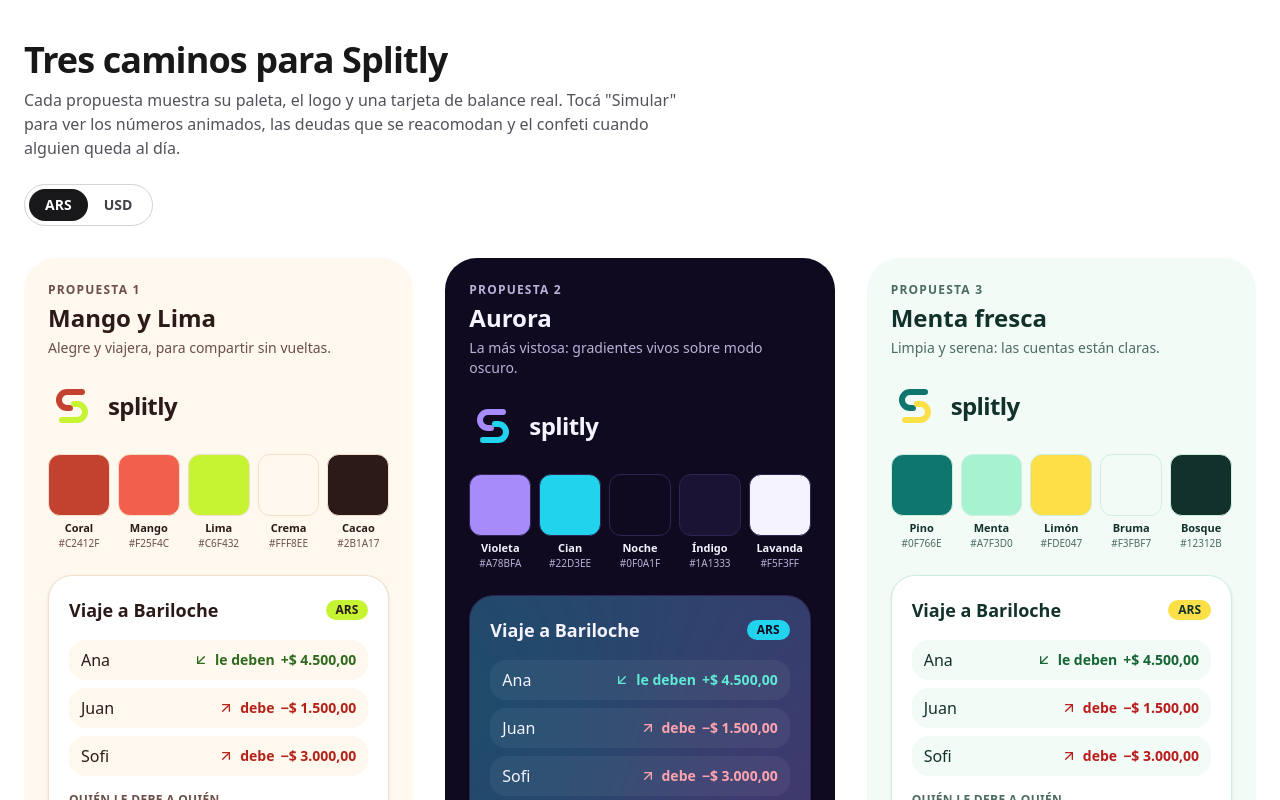
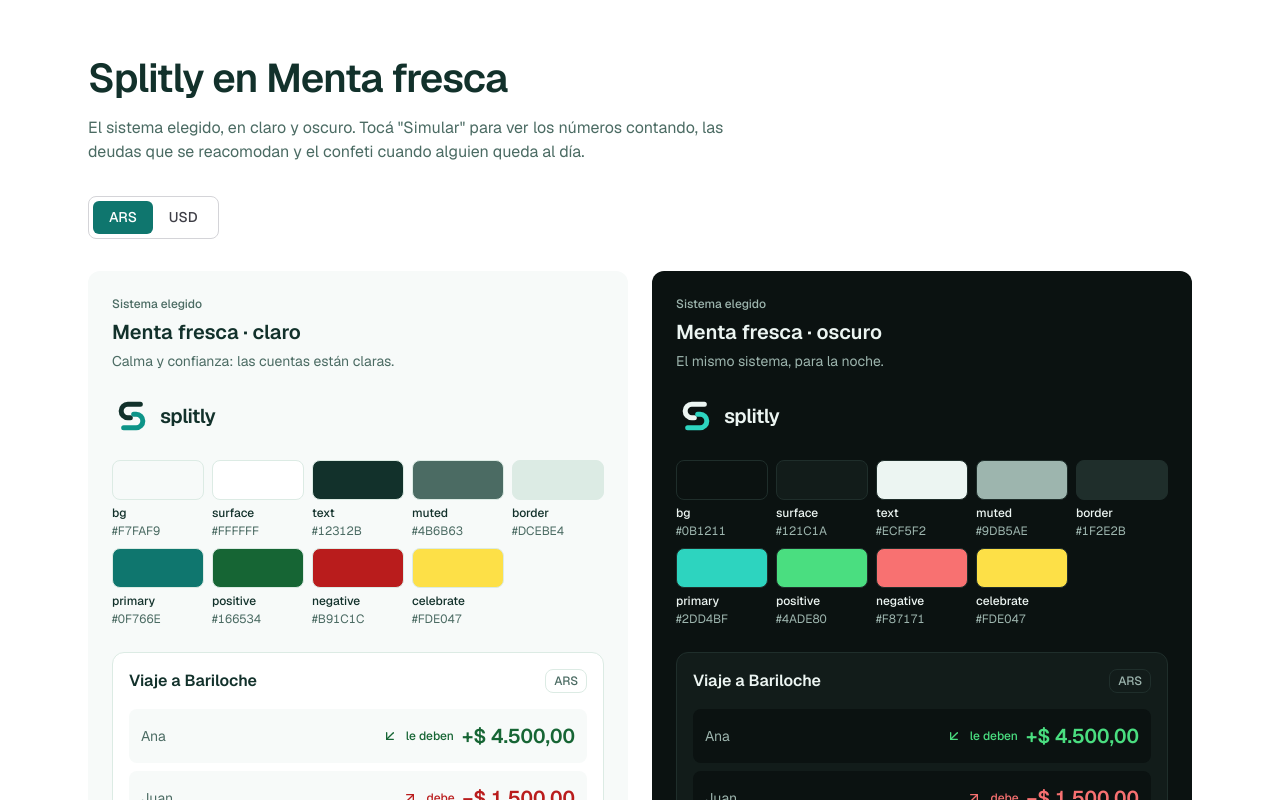
Before and after one commit to Tomiolmedo97/splitly, a Next.js app in the folder apps/web/: page /design in a window 1280 px wide. Shown: the top 800 px of the page. Built offline with nearby package versions, Linux system fonts and the light colour scheme.

Commit message:
feat(design): aplicar tokens Menta, logo corregido, Geist y formatMoney con signo

```diff
--- a/apps/web/src/app/design/page.tsx
+++ b/apps/web/src/app/design/page.tsx
@@ -1,19 +1,22 @@
 import type { Metadata } from "next";
+import { Geist } from "next/font/google";
 import { DesignShowcase } from "@/components/design/design-showcase";
 
+const geist = Geist({ subsets: ["latin"], display: "swap" });
+
 export const metadata: Metadata = {
-  title: "Propuestas de diseño · Splitly",
+  title: "Sistema de diseño · Splitly",
   robots: { index: false, follow: false },
 };
 
 export default function DesignPage() {
   return (
-    <main className="mx-auto max-w-7xl px-4 py-10 sm:px-6">
-      <header className="mb-6 max-w-2xl">
-        <h1 className="text-3xl font-extrabold tracking-tight sm:text-4xl">Tres caminos para Splitly</h1>
-        <p className="mt-2 text-zinc-600">
-          Cada propuesta muestra su paleta, el logo y una tarjeta de balance real. Tocá &quot;Simular&quot; para ver los
-          números animados, las deudas que se reacomodan y el confeti cuando alguien queda al día.
+    <main className={`${geist.className} mx-auto max-w-6xl px-4 py-12 sm:px-6`} style={{ color: "#12312B" }}>
+      <header className="mb-8 max-w-2xl">
+        <h1 className="text-[28px] font-semibold tracking-tight sm:text-[40px]">Splitly en Menta fresca</h1>
+        <p className="mt-2 text-[16px] text-[#4B6B63]">
+          El sistema elegido, en claro y oscuro. Tocá &quot;Simular&quot; para ver los números contando, las deudas
+          que se reacomodan y el confeti cuando alguien queda al día.
         </p>
       </header>
       <DesignShowcase />
--- a/apps/web/src/components/design/balance-card.tsx
+++ b/apps/web/src/components/design/balance-card.tsx
@@ -1,6 +1,6 @@
 "use client";
 
-import { useEffect, useState } from "react";
+import { useEffect, useRef, useState } from "react";
 import { animate, AnimatePresence, motion, useReducedMotion } from "framer-motion";
 import { ArrowDownLeft, ArrowRight, ArrowUpRight, Check } from "lucide-react";
 import { formatMoney, type Currency } from "@/lib/format-money";
@@ -22,20 +22,22 @@ const after: Member[] = [
 function CountUp({ cents, currency }: { cents: number; currency: Currency }) {
   const reduce = useReducedMotion();
   const [value, setValue] = useState(cents);
+  const current = useRef(cents);
   useEffect(() => {
-    if (reduce) { setValue(cents); return; }
-    const controls = animate(value, cents, { duration: 0.8, ease: "easeOut", onUpdate: (v) => setValue(Math.round(v)) });
+    if (reduce) { current.current = cents; setValue(cents); return; }
+    const controls = animate(current.current, cents, {
+      duration: 0.8, ease: "easeOut",
+      onUpdate: (v) => { current.current = v; setValue(Math.round(v)); },
+    });
     return () => controls.stop();
-    // eslint-disable-next-line react-hooks/exhaustive-deps
   }, [cents, reduce]);
-  return <span className="tabular-nums">{formatMoney(value, currency)}</span>;
+  return <span className="tabular-nums">{formatMoney(value, currency, { showPlus: true })}</span>;
 }
 
 function Confetti({ colors }: { colors: string[] }) {
-  const pieces = Array.from({ length: 18 }, (_, i) => i);
   return (
     <div aria-hidden className="pointer-events-none absolute inset-0 overflow-hidden">
-      {pieces.map((i) => (
+      {Array.from({ length: 18 }, (_, i) => (
         <motion.span
           key={i}
           className="absolute left-1/2 top-1/3 h-2 w-1.5 rounded-sm"
@@ -59,7 +61,7 @@ export function BalanceCard({ theme, currency }: { theme: DesignTheme; currency:
   const toggle = () => {
     const next = !settled;
     setSettled(next);
-    // Confeti solo en la transición a cero (antes != 0, después == 0), como en US5.
+    // Confeti solo en la transición a cero (antes != 0, después == 0), como pide US5.
     const reachedZero = before.some((m, i) => m.cents !== 0 && after[i]!.cents === 0);
     if (next && reachedZero && !reduce) setBurst((b) => b + 1);
   };
@@ -69,52 +71,53 @@ export function BalanceCard({ theme, currency }: { theme: DesignTheme; currency:
     : [{ from: "Sofi", to: "Ana", cents: 300000 }, { from: "Juan", to: "Ana", cents: 150000 }];
 
   return (
-    <div className="relative overflow-hidden rounded-3xl border p-5 shadow-sm"
+    <div className="relative overflow-hidden rounded-xl border p-4"
       style={{ backgroundColor: c.surface, borderColor: c.border, color: c.text }}>
-      {theme.id === "aurora" && !reduce && (
-        <motion.div aria-hidden className="absolute -inset-1/2 opacity-30 blur-3xl"
-          style={{ background: `conic-gradient(from 0deg, ${c.primary}, ${c.accent}, ${c.primary})` }}
-          animate={{ rotate: 360 }} transition={{ duration: 18, repeat: Infinity, ease: "linear" }} />
-      )}
-      <div className="relative">
       <div className="mb-4 flex items-center justify-between">
-          <h3 className="text-lg font-bold">Viaje a Bariloche</h3>
-          <span className="rounded-full px-2.5 py-0.5 text-xs font-semibold"
-            style={{ backgroundColor: c.accent, color: theme.dark ? c.onPrimary : c.text }}>{currency}</span>
+        <h3 className="text-[16px] font-semibold">Viaje a Bariloche</h3>
+        <span className="rounded-lg border px-2 py-0.5 text-[12px] font-medium" style={{ borderColor: c.border, color: c.muted }}>
+          {currency}
+        </span>
       </div>
 
       <ul className="space-y-2">
         {members.map((m) => {
-            const positive = m.cents > 0; const zero = m.cents === 0;
+          const positive = m.cents > 0;
+          const zero = m.cents === 0;
           const color = zero ? c.muted : positive ? c.positive : c.negative;
           const Icon = zero ? Check : positive ? ArrowDownLeft : ArrowUpRight;
           const label = zero ? "está al día" : positive ? "le deben" : "debe";
           return (
-              <li key={m.name} className="flex items-center justify-between rounded-2xl px-3 py-2"
-                style={{ backgroundColor: theme.dark ? "#ffffff0d" : c.bg }}>
-                <span className="font-medium">{m.name}</span>
-                <span className="flex items-center gap-1.5 text-sm font-semibold" style={{ color }}>
+            <li key={m.name} className="relative flex items-center justify-between rounded-lg px-3 py-3"
+              style={{ backgroundColor: c.bg }}>
+              {zero && settled && !reduce && (
+                <motion.span aria-hidden className="absolute inset-0 rounded-lg"
+                  style={{ backgroundColor: c.celebrate }}
+                  initial={{ opacity: 0.6 }} animate={{ opacity: 0 }} transition={{ duration: 1.2 }} />
+              )}
+              <span className="relative text-[14px]" style={{ color: c.muted }}>{m.name}</span>
+              <span className="relative flex items-center gap-2" style={{ color }}>
                 <Icon size={16} aria-hidden />
-                  <span>{label}</span>
-                  {!zero && <span>{positive ? "+" : "−"}<CountUp cents={Math.abs(m.cents)} currency={currency} /></span>}
+                <span className="text-[12px] font-medium">{label}</span>
+                {!zero && <span className="text-[20px] font-semibold"><CountUp cents={m.cents} currency={currency} /></span>}
               </span>
             </li>
           );
         })}
       </ul>
 
-        <div className="mt-4 space-y-1.5">
-          <p className="text-xs font-semibold uppercase tracking-wide" style={{ color: c.muted }}>Quién le debe a quién</p>
+      <div className="mt-4 space-y-2">
+        <p className="text-[12px] font-medium" style={{ color: c.muted }}>Quién le debe a quién</p>
         <AnimatePresence initial={false}>
           {debts.map((d) => (
             <motion.div key={`${d.from}-${d.to}`} layout
               initial={reduce ? false : { opacity: 0, x: -12 }} animate={{ opacity: 1, x: 0 }}
               exit={reduce ? { opacity: 0 } : { opacity: 0, x: 12 }}
-                className="flex items-center gap-2 text-sm">
+              className="flex items-center gap-2 text-[14px]">
               <span className="font-medium">{d.from}</span>
               <motion.span initial={reduce ? false : { scaleX: 0 }} animate={{ scaleX: 1 }}
                 style={{ originX: 0, color: c.primary }} transition={{ duration: 0.5 }}>
-                  <ArrowRight size={18} aria-label="le debe a" />
+                <ArrowRight size={16} aria-label="le debe a" />
               </motion.span>
               <span className="font-medium">{d.to}</span>
               <span className="ml-auto font-semibold tabular-nums">{formatMoney(d.cents, currency)}</span>
@@ -124,12 +127,12 @@ export function BalanceCard({ theme, currency }: { theme: DesignTheme; currency:
       </div>
 
       <button type="button" onClick={toggle}
-          className="mt-5 w-full rounded-2xl px-4 py-3 text-sm font-bold transition-transform active:scale-95 focus-visible:outline-2 focus-visible:outline-offset-2"
+        className="mt-4 w-full rounded-lg px-4 py-3 text-[14px] font-semibold transition-transform active:scale-[0.98] focus-visible:outline-2 focus-visible:outline-offset-2"
         style={{ backgroundColor: c.primary, color: c.onPrimary, outlineColor: c.primary }}>
         {settled ? "Reiniciar demo" : "Simular: Juan salda su deuda"}
       </button>
-      </div>
-      {burst > 0 && <Confetti key={burst} colors={[c.primary, c.accent, c.positive]} />}
+
+      {burst > 0 && <Confetti key={burst} colors={[c.celebrate, c.primary, c.positive]} />}
       <p className="sr-only" aria-live="polite">{settled ? "Juan quedó al día." : ""}</p>
     </div>
   );
--- a/apps/web/src/components/design/design-showcase.tsx
+++ b/apps/web/src/components/design/design-showcase.tsx
@@ -4,40 +4,58 @@ import { useState } from "react";
 import type { Currency } from "@/lib/format-money";
 import { BalanceCard } from "./balance-card";
 import { SplitlyLogo } from "./logo";
-import { themes } from "./themes";
+import { discarded, mentaDark, mentaLight, type DesignTheme } from "./themes";
+
+const tokenKeys = ["bg", "surface", "text", "muted", "border", "primary", "positive", "negative", "celebrate"] as const;
+
+function ThemePanel({ theme, currency, compact = false }: { theme: DesignTheme; currency: Currency; compact?: boolean }) {
+  const c = theme.colors;
+  return (
+    <section aria-labelledby={`theme-${theme.id}`} className="rounded-xl p-4 sm:p-6"
+      style={{ backgroundColor: c.bg, color: c.text }}>
+      <p className="text-[12px] font-medium" style={{ color: c.muted }}>
+        {theme.status === "elegida" ? "Sistema elegido" : "Referencia descartada"}
+      </p>
+      <h2 id={`theme-${theme.id}`} className="mt-1 text-[20px] font-semibold">{theme.name}</h2>
+      <p className="mt-1 text-[14px]" style={{ color: c.muted }}>{theme.tagline}</p>
+      <div className="my-6"><SplitlyLogo top={c.logoTop} bottom={c.logoBottom} text={c.text} /></div>
+      {!compact && (
+        <ul className="mb-6 grid grid-cols-3 gap-2 sm:grid-cols-5" aria-label={`Tokens de ${theme.name}`}>
+          {tokenKeys.map((k) => (
+            <li key={k}>
+              <span className="block h-10 rounded-lg border" style={{ backgroundColor: c[k], borderColor: c.border }} />
+              <span className="mt-1 block text-[12px] font-medium">{k}</span>
+              <span className="block text-[12px] uppercase tabular-nums" style={{ color: c.muted }}>{c[k]}</span>
+            </li>
+          ))}
+        </ul>
+      )}
+      <BalanceCard theme={theme} currency={currency} />
+    </section>
+  );
+}
 
 export function DesignShowcase() {
   const [currency, setCurrency] = useState<Currency>("ARS");
   return (
     <>
-      <div role="group" aria-label="Moneda de la demo" className="mb-8 inline-flex rounded-full border border-zinc-300 p-1">
+      <div role="group" aria-label="Moneda de la demo" className="mb-8 inline-flex rounded-lg border border-zinc-300 p-1">
         {(["ARS", "USD"] as const).map((cur) => (
           <button key={cur} type="button" aria-pressed={currency === cur} onClick={() => setCurrency(cur)}
-            className={`rounded-full px-4 py-1.5 text-sm font-semibold ${currency === cur ? "bg-zinc-900 text-white" : "text-zinc-700"}`}>
+            className={`rounded-md px-4 py-1.5 text-[14px] font-medium ${currency === cur ? "bg-[#0F766E] text-white" : "text-zinc-700"}`}>
             {cur}
           </button>
         ))}
       </div>
-      <div className="grid gap-8 lg:grid-cols-3">
-        {themes.map((t, i) => (
-          <section key={t.id} aria-labelledby={`theme-${t.id}`} className="rounded-[2rem] p-5 sm:p-6"
-            style={{ backgroundColor: t.colors.bg, color: t.colors.text }}>
-            <p className="text-xs font-semibold uppercase tracking-widest" style={{ color: t.colors.muted }}>Propuesta {i + 1}</p>
-            <h2 id={`theme-${t.id}`} className="mt-1 text-2xl font-extrabold">{t.name}</h2>
-            <p className="mt-1 text-sm" style={{ color: t.colors.muted }}>{t.tagline}</p>
-            <div className="my-6"><SplitlyLogo primary={t.colors.primary} accent={t.colors.accent} text={t.colors.text} /></div>
-            <ul className="mb-6 grid grid-cols-5 gap-2" aria-label={`Paleta ${t.name}`}>
-              {t.swatches.map((s) => (
-                <li key={s.hex} className="text-center">
-                  <span className="block aspect-square rounded-xl border" style={{ backgroundColor: s.hex, borderColor: t.colors.border }} />
-                  <span className="mt-1 block text-[11px] font-semibold">{s.name}</span>
-                  <span className="block text-[10px] uppercase" style={{ color: t.colors.muted }}>{s.hex}</span>
-                </li>
-              ))}
-            </ul>
-            <BalanceCard theme={t} currency={currency} />
-          </section>
-        ))}
+
+      <div className="grid gap-6 lg:grid-cols-2">
+        <ThemePanel theme={mentaLight} currency={currency} />
+        <ThemePanel theme={mentaDark} currency={currency} />
+      </div>
+
+      <h2 className="mb-4 mt-12 text-[20px] font-semibold">Lo que descartamos</h2>
+      <div className="grid gap-6 opacity-90 lg:grid-cols-2">
+        {discarded.map((t) => <ThemePanel key={t.id} theme={t} currency={currency} compact />)}
       </div>
     </>
   );
--- a/apps/web/src/components/design/logo.tsx
+++ b/apps/web/src/components/design/logo.tsx
@@ -1,15 +1,15 @@
-type LogoProps = { primary: string; accent: string; text: string; size?: number; showWordmark?: boolean };
+type LogoProps = { top: string; bottom: string; text: string; size?: number; showWordmark?: boolean };
 
 /** "S" partida en dos mitades que encajan: una cuenta que se divide y vuelve a cuadrar. */
-export function SplitlyLogo({ primary, accent, text, size = 48, showWordmark = true }: LogoProps) {
+export function SplitlyLogo({ top, bottom, text, size = 40, showWordmark = true }: LogoProps) {
   return (
-    <div className="flex items-center gap-3">
-      <svg width={size} height={size} viewBox="0 0 48 48" role="img" aria-label="Logo de Splitly">
-        <path d="M34 10H19a8 8 0 0 0 0 16h3" fill="none" stroke={primary} strokeWidth="6" strokeLinecap="round" />
-        <path d="M26 22h3a8 8 0 0 1 0 16H14" fill="none" stroke={accent} strokeWidth="6" strokeLinecap="round" />
+    <div className="flex items-center gap-2">
+      <svg width={size} height={size} viewBox="0 0 48 48" role="img" aria-label="Splitly">
+        <path d="M34 10H19a8 8 0 0 0 0 16h3" fill="none" stroke={top} strokeWidth="6" strokeLinecap="round" />
+        <path d="M26 22h3a8 8 0 0 1 0 16H14" fill="none" stroke={bottom} strokeWidth="6" strokeLinecap="round" />
       </svg>
       {showWordmark && (
-        <span className="text-2xl font-extrabold tracking-tight" style={{ color: text }}>splitly</span>
+        <span aria-hidden className="text-[20px] font-semibold tracking-tight" style={{ color: text }}>splitly</span>
       )}
     </div>
   );
--- a/apps/web/src/components/design/themes.ts
+++ b/apps/web/src/components/design/themes.ts
@@ -1,52 +1,59 @@
+export type ThemeColors = {
+  bg: string; surface: string; text: string; muted: string; border: string;
+  primary: string; onPrimary: string; positive: string; negative: string;
+  /** Solo confeti y destello de "al día". Nunca texto ni logo. */
+  celebrate: string;
+  logoTop: string; logoBottom: string;
+};
+
 export type DesignTheme = {
-  id: "mango" | "aurora" | "menta";
+  id: string;
   name: string;
   tagline: string;
   dark: boolean;
-  colors: {
-    bg: string; surface: string; text: string; muted: string;
-    primary: string; onPrimary: string; accent: string;
-    positive: string; negative: string; border: string;
-  };
-  swatches: { name: string; hex: string; usage: string }[];
+  status: "elegida" | "descartada";
+  colors: ThemeColors;
 };
 
-/** Todos los pares texto/fondo verificados con contraste >= 4,5:1. Lima y amarillo solo como fondo o acento. */
-export const themes: DesignTheme[] = [
+/** Sistema elegido por Design Bot: Menta fresca + Geist. Contrastes verificados por QA (texto >= 4,5:1, logo >= 3:1). */
+export const mentaLight: DesignTheme = {
+  id: "menta-light", name: "Menta fresca · claro", status: "elegida", dark: false,
+  tagline: "Calma y confianza: las cuentas están claras.",
+  colors: {
+    bg: "#F7FAF9", surface: "#FFFFFF", text: "#12312B", muted: "#4B6B63", border: "#DCEBE4",
+    primary: "#0F766E", onPrimary: "#FFFFFF", positive: "#166534", negative: "#B91C1C",
+    celebrate: "#FDE047", logoTop: "#12312B", logoBottom: "#0D9488",
+  },
+};
+
+export const mentaDark: DesignTheme = {
+  id: "menta-dark", name: "Menta fresca · oscuro", status: "elegida", dark: true,
+  tagline: "El mismo sistema, para la noche.",
+  colors: {
+    bg: "#0B1211", surface: "#121C1A", text: "#ECF5F2", muted: "#9DB5AE", border: "#1F2E2B",
+    primary: "#2DD4BF", onPrimary: "#0B1211", positive: "#4ADE80", negative: "#F87171",
+    celebrate: "#FDE047", logoTop: "#ECF5F2", logoBottom: "#2DD4BF",
+  },
+};
+
+/** Referencias descartadas, con los ajustes de Design Bot. */
+export const discarded: DesignTheme[] = [
   {
-    id: "mango", name: "Mango y Lima", tagline: "Alegre y viajera, para compartir sin vueltas.", dark: false,
-    colors: { bg: "#FFF8EE", surface: "#FFFFFF", text: "#2B1A17", muted: "#6B4F48", primary: "#C2412F", onPrimary: "#FFFFFF",
-      accent: "#C6F432", positive: "#2F6B1F", negative: "#B42318", border: "#F3DFCB" },
-    swatches: [
-      { name: "Coral", hex: "#C2412F", usage: "Acción principal" },
-      { name: "Mango", hex: "#F25F4C", usage: "Ilustración y fondos" },
-      { name: "Lima", hex: "#C6F432", usage: "Acentos (no texto)" },
-      { name: "Crema", hex: "#FFF8EE", usage: "Fondo" },
-      { name: "Cacao", hex: "#2B1A17", usage: "Texto" },
-    ],
+    id: "mango", name: "Mango y Lima", status: "descartada", dark: false,
+    tagline: "Más llamativa, pero cansa en uso diario.",
+    colors: {
+      bg: "#FBF7F2", surface: "#FFFFFF", text: "#2B1A17", muted: "#6B4F48", border: "#EDE4DA",
+      primary: "#C2412F", onPrimary: "#FFFFFF", positive: "#2F6B1F", negative: "#B42318",
+      celebrate: "#C6F432", logoTop: "#2B1A17", logoBottom: "#C2412F",
+    },
   },
   {
-    id: "aurora", name: "Aurora", tagline: "La más vistosa: gradientes vivos sobre modo oscuro.", dark: true,
-    colors: { bg: "#0F0A1F", surface: "#1A1333", text: "#F5F3FF", muted: "#B9B2D9", primary: "#A78BFA", onPrimary: "#0F0A1F",
-      accent: "#22D3EE", positive: "#5EEAD4", negative: "#FDA4AF", border: "#2E2552" },
-    swatches: [
-      { name: "Violeta", hex: "#A78BFA", usage: "Acción principal" },
-      { name: "Cian", hex: "#22D3EE", usage: "Acentos y gradiente" },
-      { name: "Noche", hex: "#0F0A1F", usage: "Fondo" },
-      { name: "Índigo", hex: "#1A1333", usage: "Tarjetas" },
-      { name: "Lavanda", hex: "#F5F3FF", usage: "Texto" },
-    ],
-  },
-  {
-    id: "menta", name: "Menta fresca", tagline: "Limpia y serena: las cuentas están claras.", dark: false,
-    colors: { bg: "#F3FBF7", surface: "#FFFFFF", text: "#12312B", muted: "#4B6B63", primary: "#0F766E", onPrimary: "#FFFFFF",
-      accent: "#FDE047", positive: "#166534", negative: "#B91C1C", border: "#CDEFE0" },
-    swatches: [
-      { name: "Pino", hex: "#0F766E", usage: "Acción principal" },
-      { name: "Menta", hex: "#A7F3D0", usage: "Fondos suaves" },
-      { name: "Limón", hex: "#FDE047", usage: "Acentos (no texto)" },
-      { name: "Bruma", hex: "#F3FBF7", usage: "Fondo" },
-      { name: "Bosque", hex: "#12312B", usage: "Texto" },
-    ],
+    id: "aurora", name: "Aurora", status: "descartada", dark: true,
+    tagline: "Oscura y sobria, se ve genérica rápido.",
+    colors: {
+      bg: "#0B0B10", surface: "#16161D", text: "#F5F3FF", muted: "#B9B2D9", border: "#26262F",
+      primary: "#A78BFA", onPrimary: "#0B0B10", positive: "#5EEAD4", negative: "#FDA4AF",
+      celebrate: "#A78BFA", logoTop: "#F5F3FF", logoBottom: "#A78BFA",
+    },
   },
 ];
--- a/apps/web/src/lib/format-money.ts
+++ b/apps/web/src/lib/format-money.ts
@@ -5,9 +5,22 @@ const formatters: Record<Currency, Intl.NumberFormat> = {
   USD: new Intl.NumberFormat("en-US", { style: "currency", currency: "USD", currencyDisplay: "code" }),
 };
 
-/** Formatea centavos enteros. ARS: "$ 1.234,56" · USD: "US$ 1,234.56" */
-export function formatMoney(cents: number, currency: Currency): string {
+type FormatOptions = {
+  /** Muestra "+" en positivos (útil para saldos). Por defecto, false. */
+  showPlus?: boolean;
+};
+
+/**
+ * Formatea centavos enteros respetando el signo.
+ * ARS: "$ 1.234,56" · USD: "US$ 1,234.56" · negativos: "−$ 1.234,56"
+ */
+export function formatMoney(cents: number, currency: Currency, { showPlus = false }: FormatOptions = {}): string {
   const value = Math.abs(cents) / 100;
-  if (currency === "USD") return `US$ ${formatters.USD.format(value).replace("USD", "").trim()}`;
-  return formatters.ARS.format(value).replace(/\u00a0/g, " ");
+  const body =
+    currency === "USD"
+      ? `US$ ${formatters.USD.format(value).replace("USD", "").trim()}`
+      : formatters.ARS.format(value).replace(/\u00a0/g, " ");
+  if (cents < 0) return `−${body}`;
+  if (cents > 0 && showPlus) return `+${body}`;
+  return body;
 }
```
Lines whose indentation alone changed are shown as unchanged.
